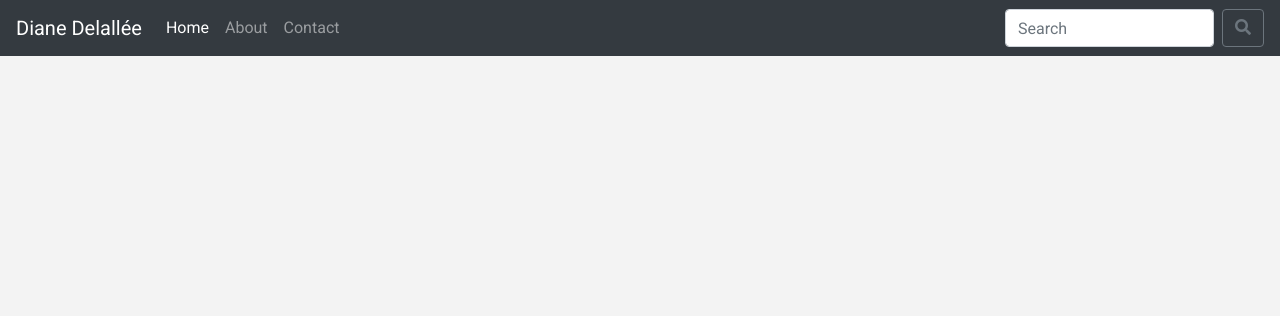
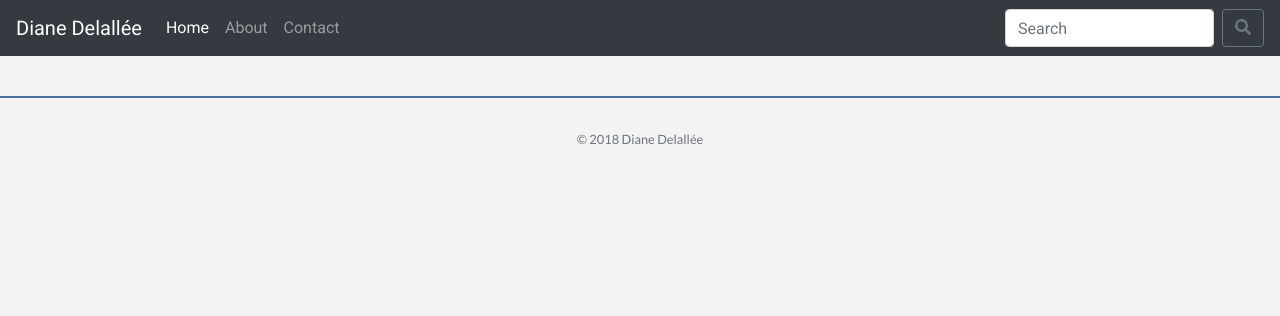
Before and after one commit to dianedelallee/Fatalement, a Django app: template website/templates/website/base.html in a window 1280 px wide. Shown: the top 316 px of the page. Run offline with Django 3.2, Linux system fonts and the light colour scheme; the template is opened without the code that fills it, so the values that code supplies are empty; some libraries are stand-ins or nearby versions.

Commit message:
feat(): adding a feature

```diff
--- a/website/static/css/custom.css
+++ b/website/static/css/custom.css
@@ -21,6 +21,12 @@ a:hover {
 
 .container-fluid {
   margin-top: 5vh; }
+
+footer {
+  border-top: 2px solid #4b719c;
+  height: 80px;
+  line-height: 80px;
+  text-align: center; }
 
 .tags-pill {
   background-color: #e47490;
--- a/website/static/css/custom.scss
+++ b/website/static/css/custom.scss
@@ -38,6 +38,13 @@ a:hover {
 
 .container-fluid {
   margin-top: 5vh;
+}
+
+footer {
+  border-top: 2px solid $blue-color;
+  height: 80px;
+  line-height: 80px;
+  text-align: center;
 }
 
 // article list
--- a/website/templates/website/base.html
+++ b/website/templates/website/base.html
@@ -42,6 +42,8 @@
 
 </div>
 
+{% include 'website/footer.html' %}
+
 
 <script src="https://code.jquery.com/jquery-3.3.1.slim.min.js"
         integrity="sha384-q8i/X+965DzO0rT7abK41JStQIAqVgRVzpbzo5smXKp4YfRvH+8abtTE1Pi6jizo"
--- /dev/null
+++ b/website/templates/website/footer.html
@@ -0,0 +1,5 @@
+<footer class="footer">
+  <div class="container">
+    <span class="text-muted"><small> © 2018 Diane Delallée</small></span>
+  </div>
+</footer>
```
Also changed, not shown: 1 other file.
